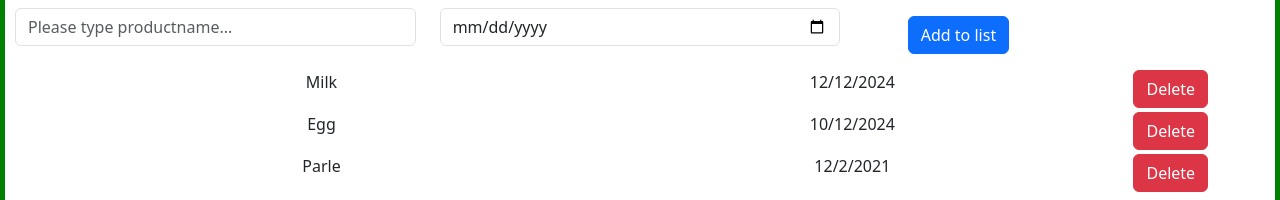
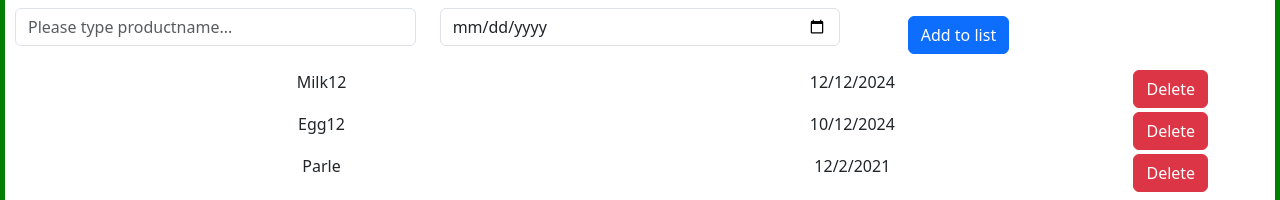
Before and after one commit to gubali/kg-react-demo, a React (Vite) app in the folder vite-project/: page / in a window 1280 px wide. Shown: the part 216-416 px from the top of the page. Built offline with nearby package versions, Linux system fonts and the light colour scheme.

Commit message:
bind to do list item using state

```diff
--- a/vite-project/src/App.jsx
+++ b/vite-project/src/App.jsx
@@ -31,11 +31,13 @@ function App() {
     //alert(event.target.value);
     stateMethod1(event.target.value);
 }
-const toDoItems = [
-  { name: "Milk", dueDate: "12/12/2024" },
-  { name: "Egg", dueDate: "10/12/2024" },
+const initialToDoItems = [
+  { name: "Milk12", dueDate: "12/12/2024" },
+  { name: "Egg12", dueDate: "10/12/2024" },
   { name: "Parle", dueDate: "12/2/2021" }
 ];
+
+const [addTodoitem, setAddTodoTem] = useState(initialToDoItems);
   return (
     <>
     <Container>
@@ -46,7 +48,7 @@ const toDoItems = [
       <RandomKey></RandomKey>
       <h3>Add Purchased items to list...</h3>
       <AddToDoList></AddToDoList>
-      <ToDoItemsList todoItems={toDoItems}></ToDoItemsList>
+      <ToDoItemsList todoItems={addTodoitem}></ToDoItemsList>
       <CurrentTime></CurrentTime>
       <SearchItems handleDownEvent={handleEvent}></SearchItems>
       {textDispaly1}
```
